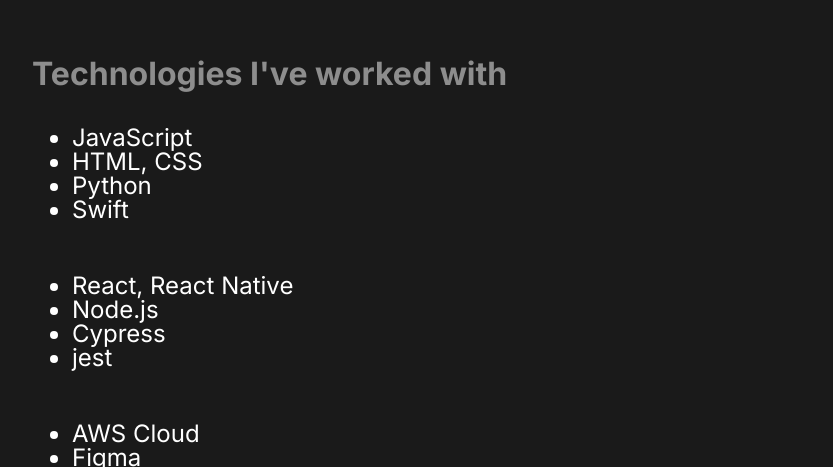
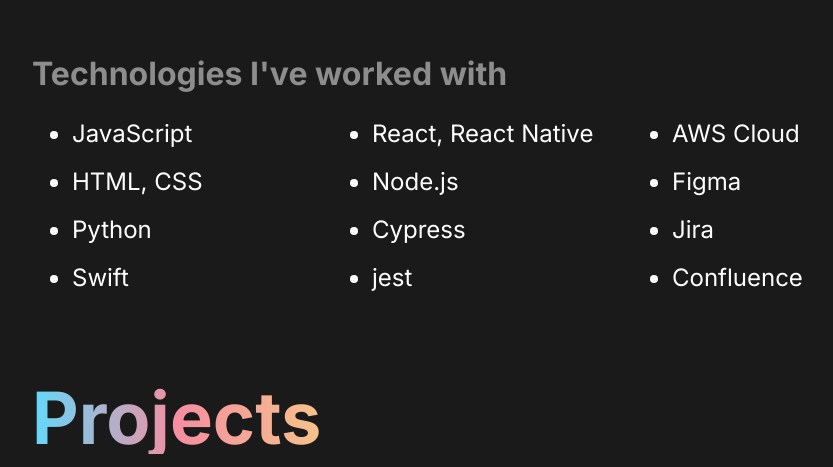
Before and after one commit to J0020git/j0020git.github.io, a plain HTML site: page main.html in a window 1280 px wide. Shown: the part 1250-1717 px from the top of the page, without its empty margins (18-851 px from the left). Drawn offline with Linux system fonts and the light colour scheme.

Commit message:
feat: technologies lists

```diff
--- a/main.css
+++ b/main.css
@@ -56,10 +56,26 @@ body {
     margin-bottom: 5rem;
 }
 
+#technologies-lists {
+    display: flex;
+    flex-direction: row;
+    width: 55rem;
+    gap: 1.25rem;
+}
+
+#technologies-lists>ul {
+    flex: 1;
+}
+
+#technologies-lists>ul>li {
+    line-height: 3rem;
+}
+
 h1,
 h2,
 p,
-li {
+li,
+ul {
     margin: 0;
 }
 
--- a/main.html
+++ b/main.html
@@ -54,6 +54,7 @@
       </div>
       <div id="technologies" class="container">
         <h2>Technologies I've worked with</h2>
+        <div id="technologies-lists">
           <ul>
             <li>JavaScript</li>
             <li>HTML, CSS</li>
@@ -72,6 +73,7 @@
             <li>Jira</li>
             <li>Confluence</li>
           </ul>
+        </div>
         <!-- TODO: 3 Technologies logos -->
       </div>
       <div id="projects" class="container">
```
Lines whose indentation alone changed are shown as unchanged.
